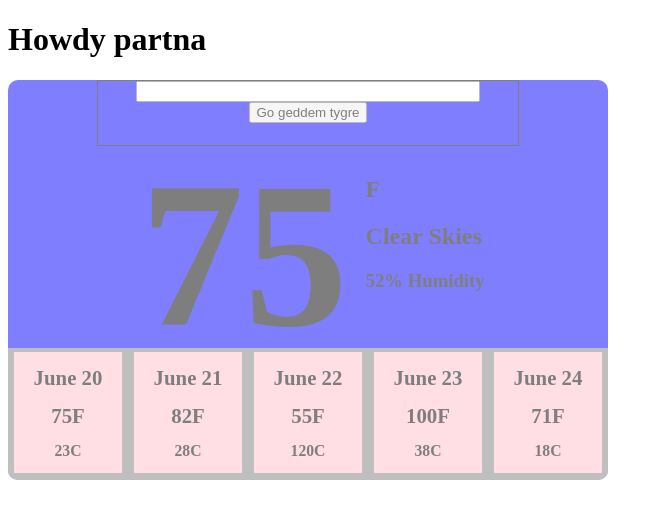
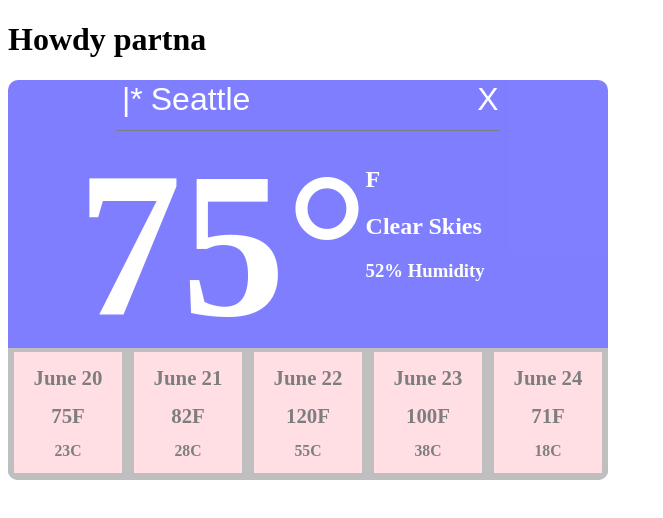
Before and after one commit to regbake/ng-weather, an Angular app: page / in a window 1280 px wide. Shown: the top 518 px of the page, without its empty margins (0-663 px from the left). Built offline with nearby package versions, Linux system fonts and the light colour scheme.

Commit message:
further styling

```diff
--- a/src/app/contain/contain.component.css
+++ b/src/app/contain/contain.component.css
@@ -1,3 +1,7 @@
+h1, h2, h3 {
+  color: white;
+}
+
 .outer-contain {
   width: 600px;
   height: 400px;
@@ -20,19 +24,39 @@
 }
 
 .search {
-  width: 70%;
-  height: 16%;
+  width: 80%;
+  height: 14%;
   margin: 0 auto;
-  border: black solid 1px;
+  position: relative;
 }
 
 form * {
   display: block;
   margin: 0 auto;
+  color: white;
 }
 
 form input {
+  width: 50%;
+}
+
+.search-bar {
   width: 80%;
+  height: 50px;
+  /* height: 100%; */
+  border-bottom: solid 1px black;
+}
+
+.search-bar * {
+  font-size: 2em;
+  float: left;
+  background: transparent;
+  border: none;
+}
+
+#cancel {
+  position: absolute;
+  margin-left: 74%;
 }
 
 .beef {
@@ -48,7 +72,7 @@ form input {
   margin: 0;
   position: absolute;
   top: -5%;
-  left: 15%;
+  left: 2%;
   font-size: 13em;
 }
 
--- a/src/app/contain/contain.component.html
+++ b/src/app/contain/contain.component.html
@@ -2,13 +2,16 @@
     <!-- search bar/form info -->
     <div class="search">
       <form>
-        <input type="text"/>
-        <button type="button"> Go geddem tygre </button>
+        <div class="search-bar">
+          <button type="button" (click)="alert('YOU CLICKED!')">|*</button>
+          <input type="text" [value]="searchVal" (input)="handleInput($event)"/>
+          <button id="cancel" type="button" (click)="handleSubmit()"> X </button>
+        </div>
       </form>
     </div>
 
     <div class="beef">
-      <h1>{{ temp }}</h1>
+      <h1>{{ temp }}°</h1>
       <div>
         <h2 class="right-info">F</h2>
         <h2 class="right-info">{{ description }}</h2>
--- a/src/app/contain/contain.component.ts
+++ b/src/app/contain/contain.component.ts
@@ -15,7 +15,7 @@ export class ContainComponent implements OnInit {
   temp = 75;
   description = 'Clear Skies';
   humidity = 52;
-
+  searchVal = "Seattle"
 
   forecastData: Array<any> = [{
     date: 'June 20',
@@ -29,8 +29,8 @@ export class ContainComponent implements OnInit {
   },
   {
     date: 'June 22',
-    tempF: '55',
-    tempC: '120'
+    tempF: '120',
+    tempC: '55'
   },
   {
     date: 'June 23',
@@ -43,4 +43,12 @@ export class ContainComponent implements OnInit {
     tempC: '18'
   }];
 
+  handleSubmit(){
+    console.log('you submitted', this.searchVal);
+  };
+
+  handleInput(event){
+    this.searchVal = event.target.value;
+  };
+
 }
```
